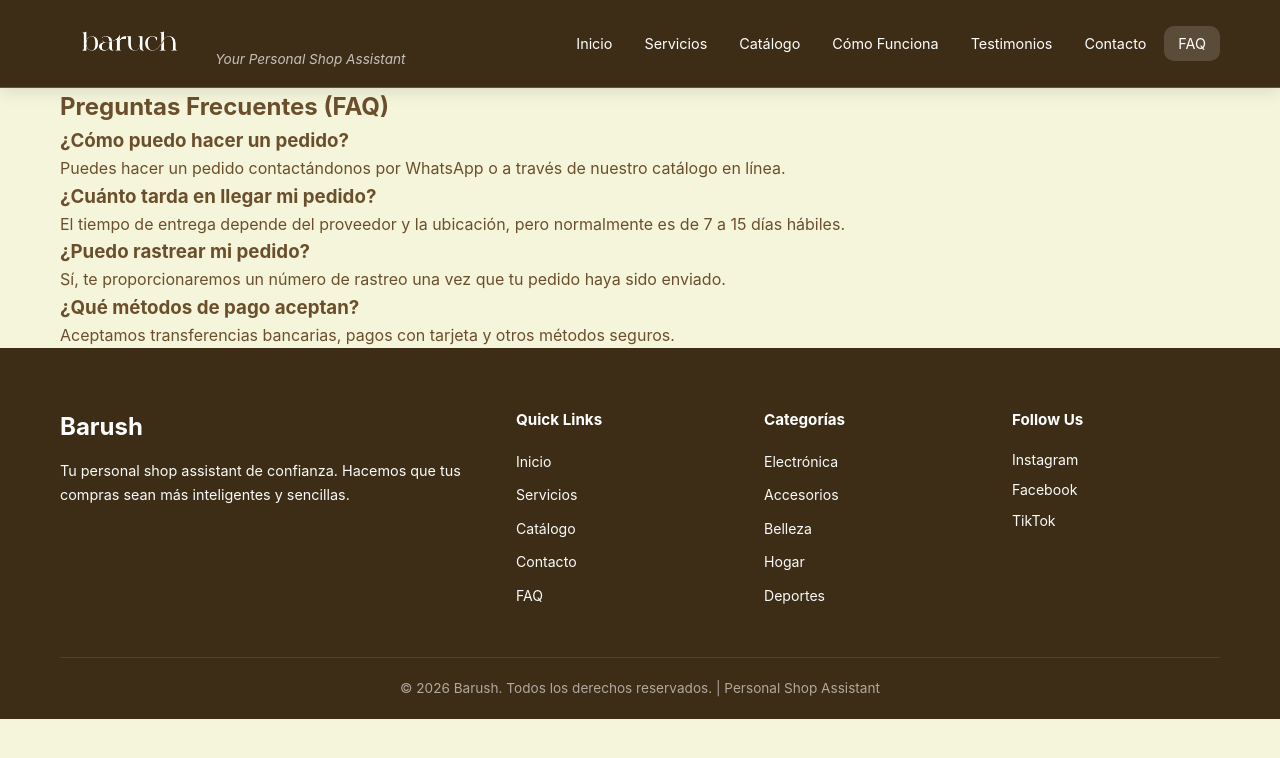
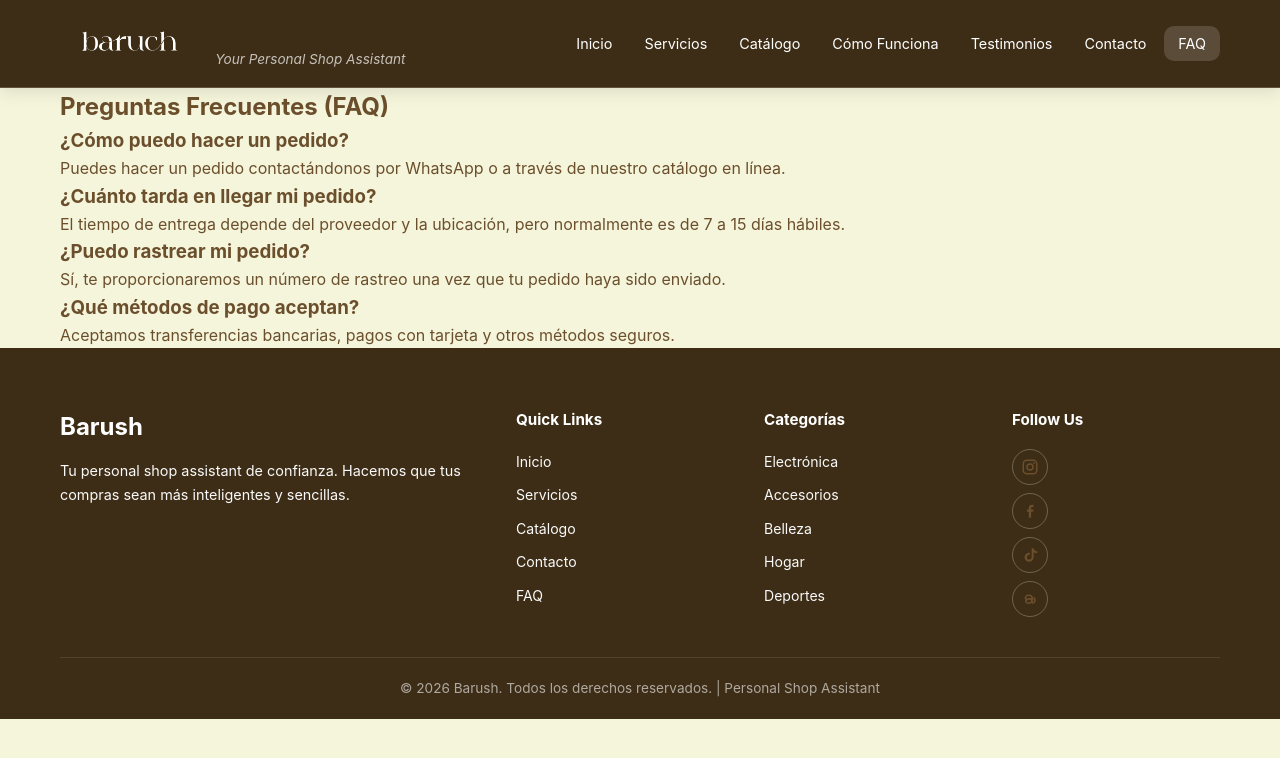
Before and after one commit to AntonioTRT/barush_backuo, a website: page docs/faq.html in a window 1280 px wide. Drawn offline with Linux system fonts and the light colour scheme.

Commit message:
arregle las redes sociales y las modifique

```diff
--- a/docs/css/styles.css
+++ b/docs/css/styles.css
@@ -909,12 +909,27 @@ a {
 }
 
 .social-links a {
-  font-size: 0.88rem;
-  transition: color var(--transition);
+  display: inline-flex;
+  align-items: center;
+  justify-content: center;
+  width: 36px;
+  height: 36px;
+  color: var(--color-text);
+  border: 1px solid rgba(255, 255, 255, 0.25);
+  border-radius: 999px;
+  transition: color var(--transition), border-color var(--transition), transform var(--transition);
 }
 
 .social-links a:hover {
   color: var(--color-accent);
+  border-color: var(--color-accent);
+  transform: translateY(-1px);
+}
+
+.social-links a svg {
+  width: 18px;
+  height: 18px;
+  fill: currentColor;
 }
 
 .footer-bottom {
--- a/docs/faq.html
+++ b/docs/faq.html
@@ -82,9 +82,26 @@
         <div class="footer-col">
           <h4>Follow Us</h4>
           <div class="social-links">
-            <a href="https://instagram.com/baruch.usa.mx" aria-label="Instagram" target="_blank" rel="noopener">Instagram</a>
-            <a href="#" aria-label="Facebook">Facebook</a>
-            <a href="https://tiktok.com/@baruchllc" aria-label="TikTok" target="_blank" rel="noopener">TikTok</a>
+            <a href="https://www.instagram.com/baruch.usamx/" aria-label="Instagram" target="_blank" rel="noopener">
+              <svg viewBox="0 0 24 24" aria-hidden="true">
+                <path d="M7.8 2h8.4C19.4 2 22 4.6 22 7.8v8.4c0 3.2-2.6 5.8-5.8 5.8H7.8C4.6 22 2 19.4 2 16.2V7.8C2 4.6 4.6 2 7.8 2zm-.2 2A3.6 3.6 0 0 0 4 7.6v8.8A3.6 3.6 0 0 0 7.6 20h8.8a3.6 3.6 0 0 0 3.6-3.6V7.6A3.6 3.6 0 0 0 16.4 4H7.6zm9.65 1.5a1.25 1.25 0 1 1 0 2.5 1.25 1.25 0 0 1 0-2.5zM12 7a5 5 0 1 1 0 10 5 5 0 0 1 0-10zm0 2a3 3 0 1 0 0 6 3 3 0 0 0 0-6z"/>
+              </svg>
+            </a>
+            <a href="https://www.facebook.com/baruch.usamx" aria-label="Facebook" target="_blank" rel="noopener">
+              <svg viewBox="0 0 24 24" aria-hidden="true">
+                <path d="M13.5 21v-8h2.7l.4-3h-3.1V8.1c0-.9.3-1.5 1.6-1.5h1.7V3.9c-.3 0-1.3-.1-2.4-.1-2.4 0-4 1.4-4 4.2V10H8v3h2.4v8h3.1z"/>
+              </svg>
+            </a>
+            <a href="https://tiktok.com/@baruchllc" aria-label="TikTok" target="_blank" rel="noopener">
+              <svg viewBox="0 0 24 24" aria-hidden="true">
+                <path d="M14.2 3h2.6c.2 1.4 1 2.5 2.2 3.2.8.5 1.7.7 2.6.8v2.7a8.2 8.2 0 0 1-4.8-1.5V15a6 6 0 1 1-6-6c.3 0 .6 0 .9.1v2.8a3.1 3.1 0 1 0 2.5 3V3z"/>
+              </svg>
+            </a>
+            <a href="https://www.threads.com/@baruch.usamx?xmt=AQF0hYReb3CYB5VpVv2iEhBubbl3H7oSQjwruSAIorsqNOw" aria-label="Threads" target="_blank" rel="noopener">
+              <svg viewBox="0 0 24 24" aria-hidden="true">
+                <path d="M16.6 11.5c-.2-.1-.4-.2-.6-.3-.1-1.8-.7-3.2-1.9-4.1-1-.8-2.3-1.1-4-1.1-3.1 0-5.2 1.7-5.2 4.3 0 2.1 1.5 3.6 3.9 3.9v-2.1c-1.3-.2-1.9-.8-1.9-1.8 0-1.3 1.1-2.2 3-2.2 1.3 0 2.2.2 2.8.7.6.5 1 1.3 1.1 2.3-1.1-.2-2.2-.3-3.2-.3-3.1 0-5.2 1.5-5.2 3.9 0 2.2 1.9 3.8 4.8 3.8 2.2 0 3.9-.8 4.9-2.3.8-1.2 1.2-2.7 1.2-4.5 0-.1 0-.2 0-.2.8.5 1.2 1.2 1.2 2.1 0 1.4-1.1 2.5-2.7 2.8v2.2c2.8-.3 4.8-2.3 4.8-5 0-2.2-1.2-3.8-3-4.6zM12.2 16c-.5.4-1.2.6-2 .6-1.4 0-2.4-.7-2.4-1.7 0-1.1 1-1.8 2.8-1.8.9 0 1.9.1 2.9.4-.2 1.1-.6 1.9-1.3 2.5z"/>
+              </svg>
+            </a>
           </div>
         </div>
       </div>
```
Also changed, not shown: docs/index.html (+20 -3 lines).
